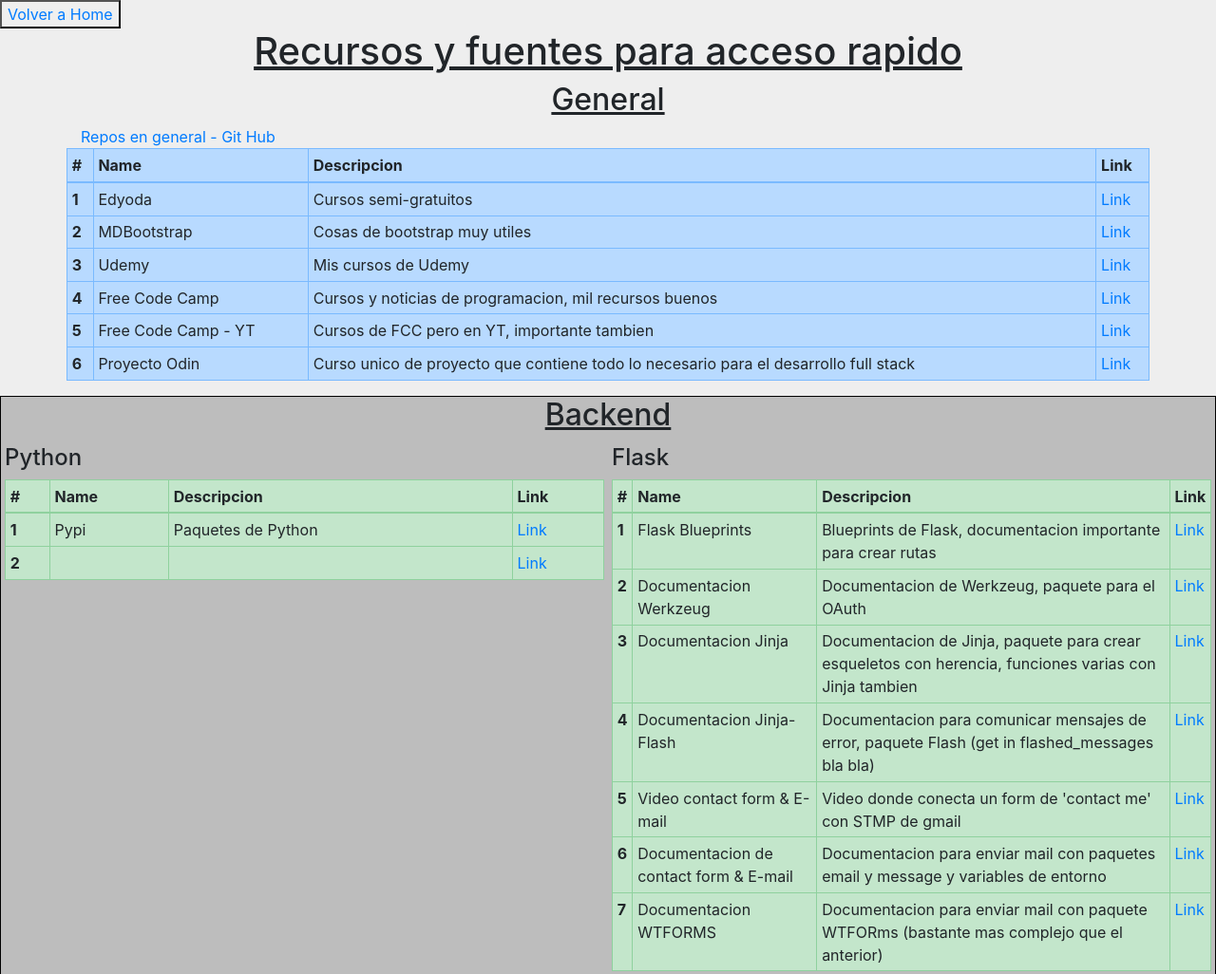
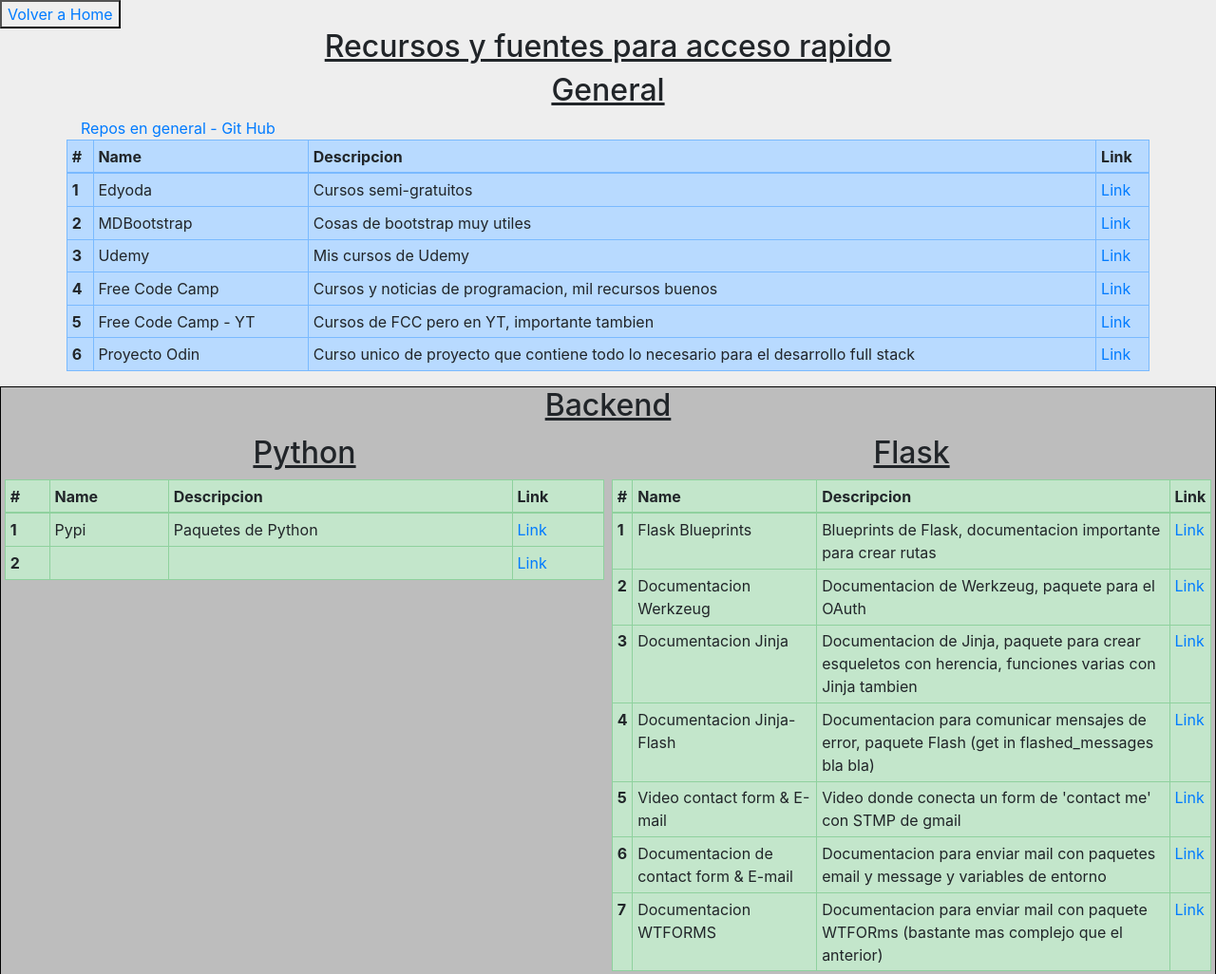
Before and after one commit to brunoleonpuca/brunoleonpuca.github.io, a plain HTML site: page recursos.html in a window 1280 px wide. Shown: the top 1026 px of the page at 95% size. Drawn offline with nearby package versions, Linux system fonts and the light colour scheme.

Commit message:
fix fonts for mobile

```diff
--- a/styles.css
+++ b/styles.css
@@ -6,14 +6,26 @@
 
 body {
     background-color: #eee;
+    font-size: 0.4rem;
 }
 
-h1, h2 {
+h1, h2, h3, h4 {
     text-align: center;
     text-decoration: underline;
+    font-size: 0.6rem;
 }
 
 .container-fluid {
     background-color: rgb(189, 189, 189);
     border: 1px solid black;
 }
+
+@media(min-width:740px){
+    body {
+        font-size: 1rem;
+    }
+
+    h1, h2, h3, h4 {
+        font-size: 2rem;
+    }
+}
```
